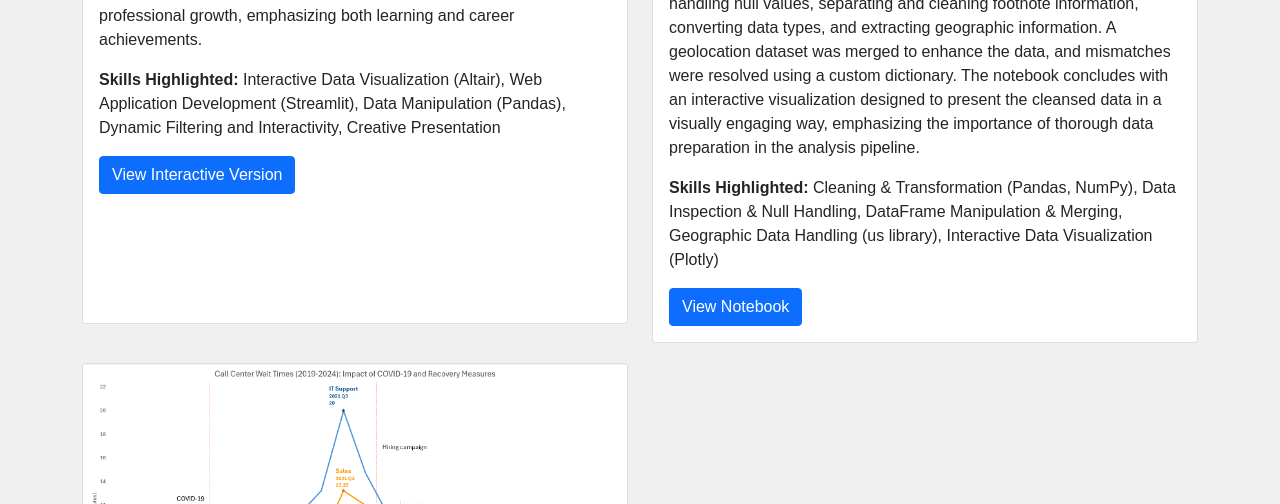
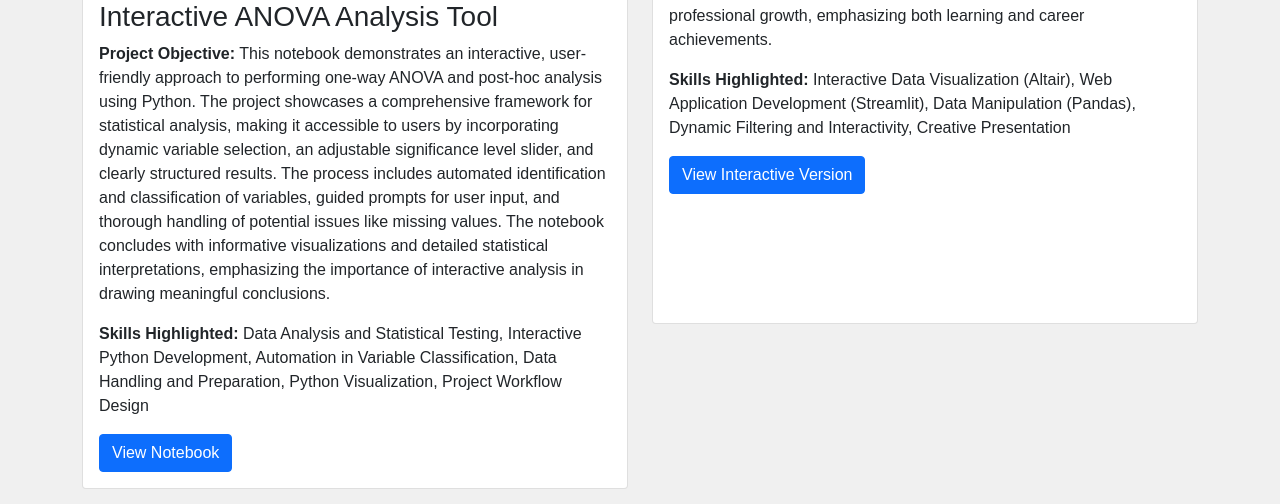
Before and after one commit to tyemmett/portfolio, a plain HTML site: page index.html in a window 1280 px wide. Shown: the part 1075-1579 px from the top of the page. Drawn offline with nearby package versions, Linux system fonts and the light colour scheme.

Commit message:
Update index.html
added new project one way anova

```diff
--- a/index.html
+++ b/index.html
@@ -101,6 +101,29 @@
     <div id="projects" class="container text-center mt-5">
         <h2 class="mt-5">Projects</h2>
         <div class="row">
+            <!-- Interactive ANOVA Analysis Tool -->
+            <div class="col-md-6 project">
+                <div class="card">
+                    <a href="https://colab.research.google.com/github/tyemmett/portfolio/blob/main/OneWayANOVA.ipynb" target="_blank"><img src="ANOVAprgscreenshot.png" class="card-img-top img-fluid" alt="ANOVA Project Screenshot"></a>
+                    <div class="card-body">
+                        <h3 class="card-title">Interactive ANOVA Analysis Tool</h3>
+                        <p class="card-text">
+                            <strong>Project Objective:</strong> This notebook demonstrates an interactive, user-friendly approach to performing one-way ANOVA and post-hoc analysis using Python. The project showcases a comprehensive framework for statistical analysis, making it accessible to users by incorporating dynamic variable selection, an adjustable significance level slider, and clearly structured results. The process includes automated identification and classification of variables, guided prompts for user input, and thorough handling of potential issues like missing values. The notebook concludes with informative visualizations and detailed statistical interpretations, emphasizing the importance of interactive analysis in drawing meaningful conclusions.
+                        </p>
+                        <p class="card-text">
+                            <strong>Skills Highlighted:</strong>
+                            Data Analysis and Statistical Testing,
+                            Interactive Python Development,
+                            Automation in Variable Classification,
+                            Data Handling and Preparation,
+                            Python Visualization,
+                            Project Workflow Design
+                        </p>
+                        <a href="https://colab.research.google.com/github/tyemmett/portfolio/blob/main/OneWayANOVA.ipynb" target="_blank" class="btn btn-primary">View Notebook</a>
+                    </div>
+                </div>
+            </div>
+
             <!-- Career Timeline App -->
             <div class="col-md-6 project">
                 <div class="card">
```
